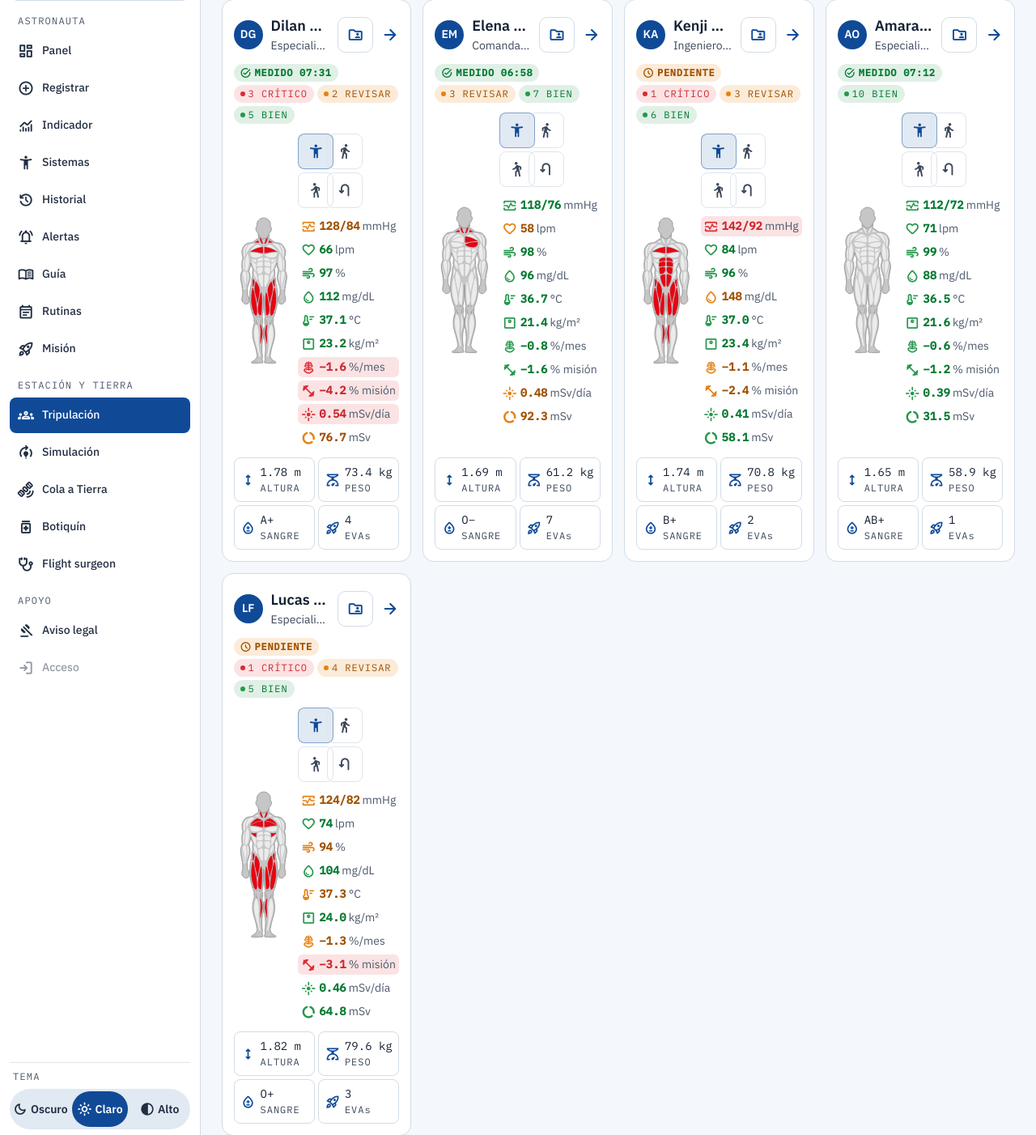
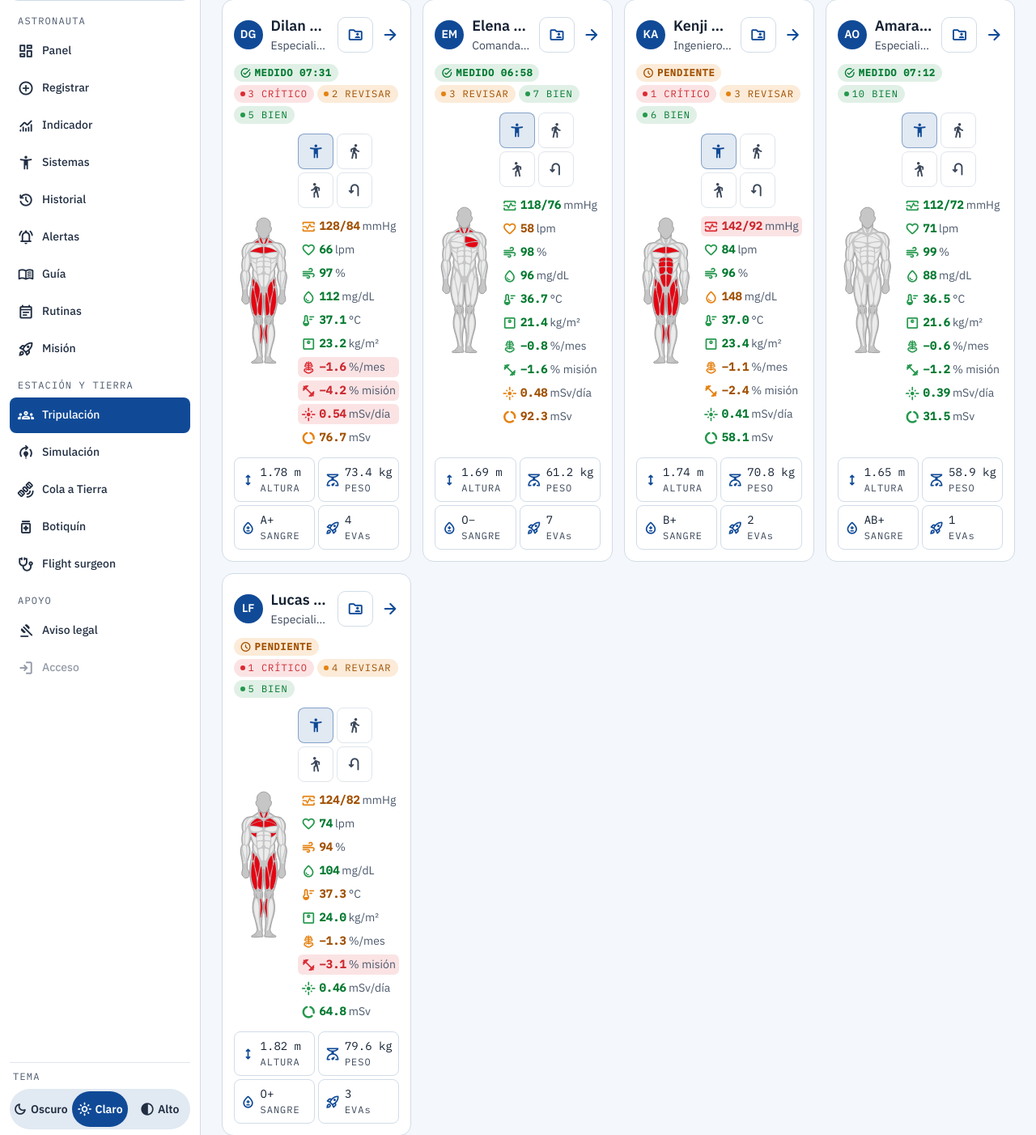
Before and after one commit to Dilan-Prog/health-nasa, a Laravel app: page /tripulacion in a window 1280 px wide. Shown: the part 142-1544 px from the top of the page at 81% size. Run offline with Laravel 10, Linux system fonts and the light colour scheme; data comes from the database, SQL or seed files in the repository; style sheets or scripts are compiled from the project's sources; some libraries are stand-ins or nearby versions.

Commit message:
Tripulación: los botones de vista ya no se solapan (columnas de 44 px)
Co-Authored-By: Claude Sonnet 5.5 <noreply@anthropic.com>

```diff
--- a/resources/css/design/tripulacion.css
+++ b/resources/css/design/tripulacion.css
@@ -32,7 +32,7 @@
 .trip-sil { flex: 1 1 auto; min-width: 0; position: relative; display: block; overflow: hidden; }
 .trip-sil-in { position: absolute; inset: 0; display: block; }
 .trip-lateral { flex: none; display: flex; flex-direction: column; justify-content: flex-start; gap: 4px; }
-.trip-vistas { display: grid; grid-template-columns: repeat(2, 32px); gap: 4px; margin-bottom: 6px; }
+.trip-vistas { display: grid; grid-template-columns: repeat(2, 44px); gap: 4px; margin-bottom: 6px; } /* 44 px = objetivo táctil de los botones (antes 32 px y se solapaban) */
 .trip-vista {
     cursor: pointer; width: 44px; height: 44px; padding: 0; display: grid; place-items: center; border-radius: 8px;
     border: 1px solid var(--border-soft); background: transparent; color: var(--muted-2); transition: background-color 150ms ease;
```
